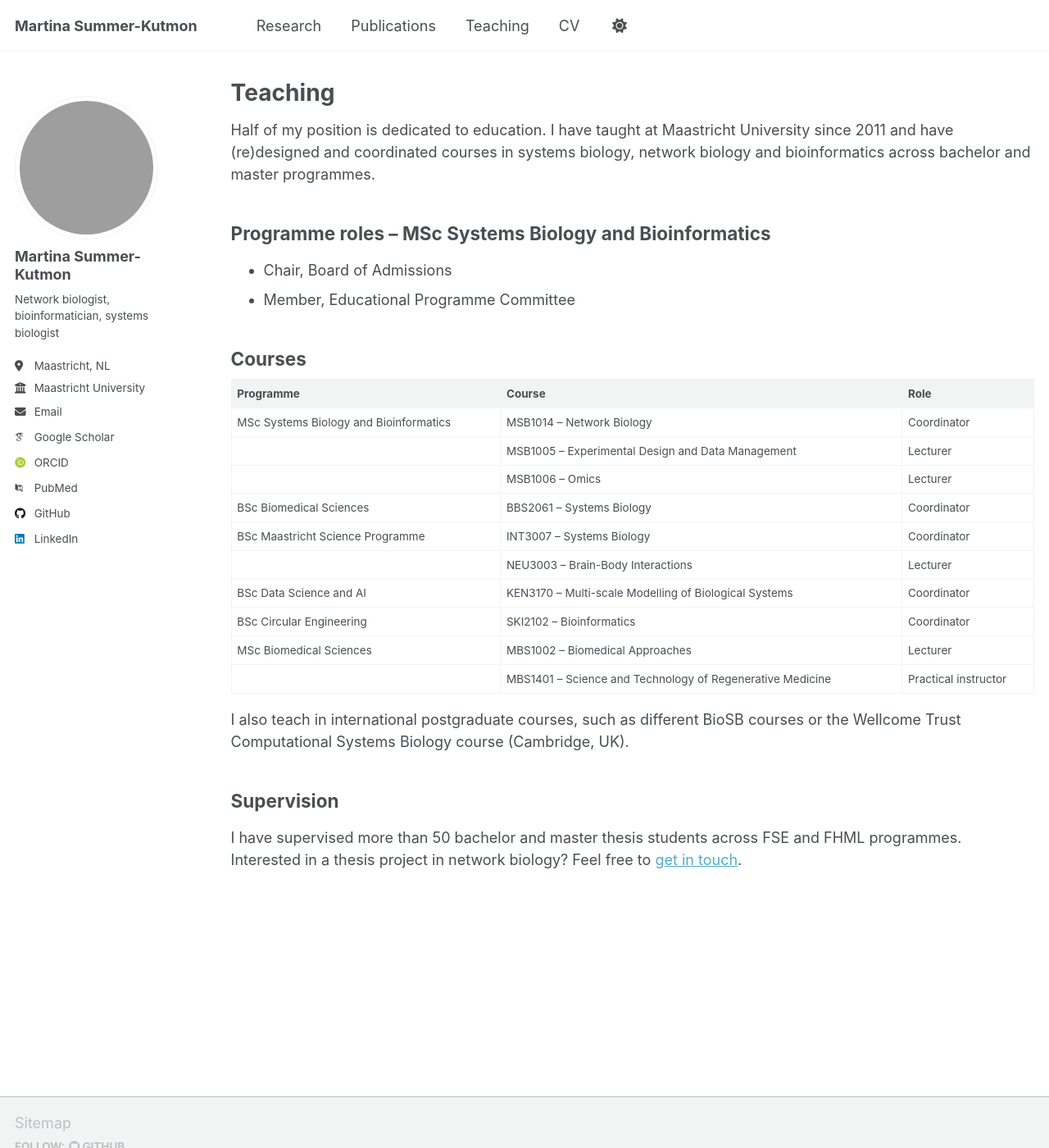
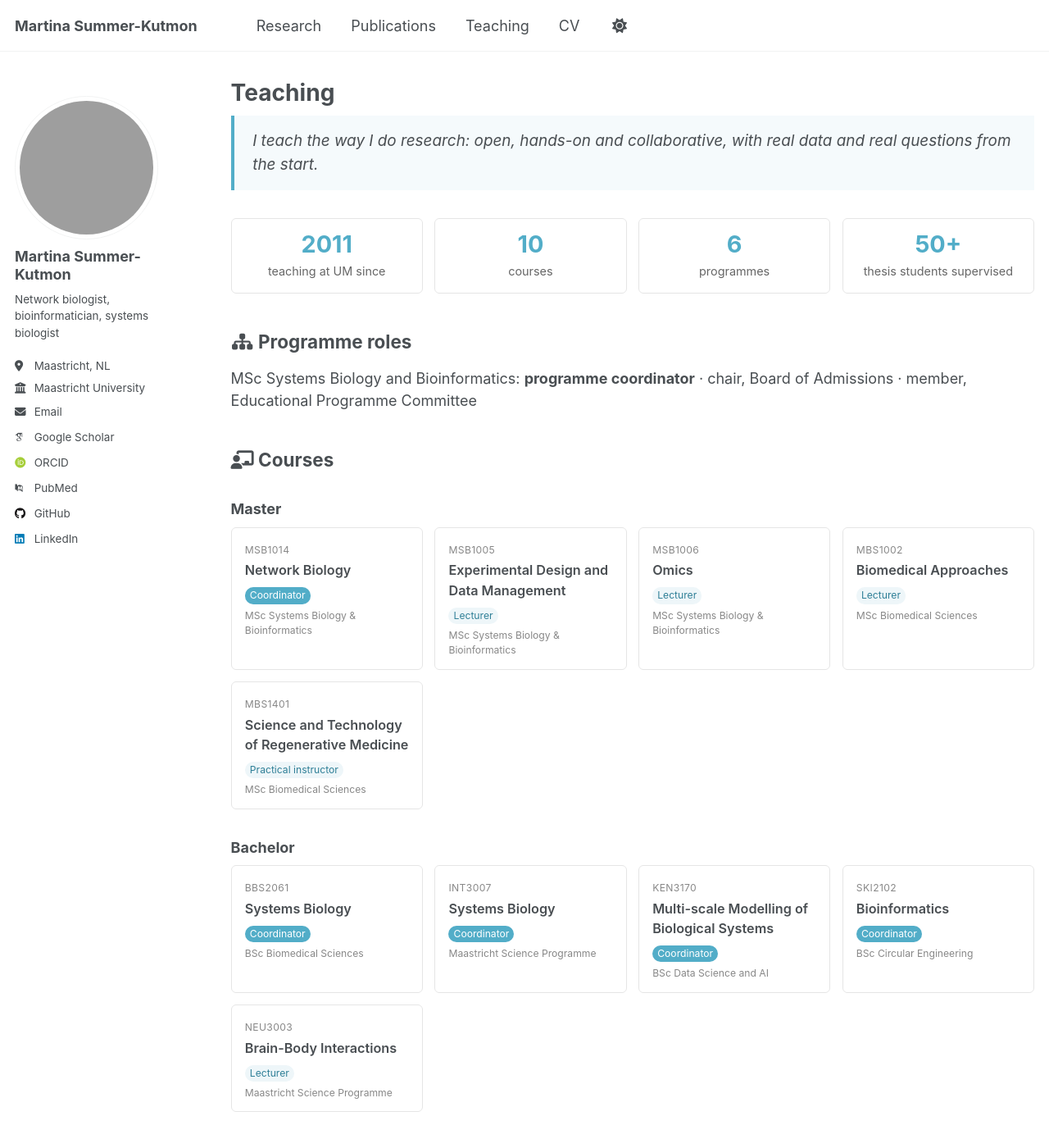
Before and after one commit to mkutmon/mkutmon.github.io, a Jekyll site: the page built from _pages/teaching.md, in a window 1280 px wide and 1400 px high. Shown: the whole window at 82% size. Built offline with Jekyll 4.4.1, drawn with Linux system fonts in a browser that asks for light colours; some web fonts are replaced; a script that is not in the unit is left out; some of the changed text lies outside the part shown; grey boxes are pictures that could not be loaded.

Commit message:
Update teaching.md

```diff
--- a/_pages/teaching.md
+++ b/_pages/teaching.md
@@ -5,30 +5,57 @@ permalink: /teaching/
 author_profile: true
 ---
 
-Half of my position is dedicated to education. I have taught at Maastricht University since 2011 and have (re)designed and coordinated courses in systems biology, network biology and bioinformatics across bachelor and master programmes.
+<style>
+  .t-quote { margin: 0.5em 0 1.8em; padding: 0.9em 1.2em; border-left: 4px solid #52adc8; background: #f5fafc; font-size: 1.05em; font-style: italic; }
+  .t-stats { display: flex; flex-wrap: wrap; gap: 0.8em; margin: 0 0 1.8em; }
+  .t-stat { flex: 1 1 120px; text-align: center; padding: 0.8em 0.5em; border: 1px solid #e5e5e5; border-radius: 6px; }
+  .t-stat b { display: block; font-size: 1.6em; color: #52adc8; line-height: 1.2; }
+  .t-stat span { font-size: 0.8em; color: #666; }
+  .t-grid { display: grid; grid-template-columns: repeat(auto-fill, minmax(220px, 1fr)); gap: 0.8em; margin: 0.6em 0 1.8em; }
+  .t-card { padding: 0.8em 1em; border: 1px solid #e5e5e5; border-radius: 6px; font-size: 0.9em; }
+  .t-card .code { font-size: 0.75em; color: #888; letter-spacing: 0.03em; }
+  .t-card .name { font-weight: 600; display: block; margin: 0.15em 0 0.3em; }
+  .t-card .role { display: inline-block; font-size: 0.75em; padding: 0.1em 0.5em; border-radius: 10px; background: #eef6f9; color: #2f7f97; }
+  .t-card .role.coord { background: #52adc8; color: #fff; }
+  .t-card .prog { display: block; font-size: 0.75em; color: #888; margin-top: 0.4em; }
+</style>
 
-## Programme roles – MSc Systems Biology and Bioinformatics
+<blockquote class="t-quote">
+  I teach the way I do research: open, hands-on and collaborative, with real data and real questions from the start.
+</blockquote>
 
-- Chair, Board of Admissions
-- Member, Educational Programme Committee
+<div class="t-stats">
+  <div class="t-stat"><b>2011</b><span>teaching at UM since</span></div>
+  <div class="t-stat"><b>10</b><span>courses</span></div>
+  <div class="t-stat"><b>6</b><span>programmes</span></div>
+  <div class="t-stat"><b>50+</b><span>thesis students supervised</span></div>
+</div>
 
-## Courses
+<h2><i class="fas fa-fw fa-sitemap" aria-hidden="true"></i> Programme roles</h2>
+<p>MSc Systems Biology and Bioinformatics: <strong>programme coordinator</strong> · chair, Board of Admissions · member, Educational Programme Committee</p>
 
-| Programme | Course | Role |
-|-----------|--------|------|
-| MSc Systems Biology and Bioinformatics | MSB1014 – Network Biology | Coordinator |
-| | MSB1005 – Experimental Design and Data Management | Lecturer |
-| | MSB1006 – Omics | Lecturer |
-| BSc Biomedical Sciences | BBS2061 – Systems Biology | Coordinator |
-| BSc Maastricht Science Programme | INT3007 – Systems Biology | Coordinator |
-| | NEU3003 – Brain-Body Interactions | Lecturer |
-| BSc Data Science and AI | KEN3170 – Multi-scale Modelling of Biological Systems | Coordinator |
-| BSc Circular Engineering | SKI2102 – Bioinformatics | Coordinator |
-| MSc Biomedical Sciences | MBS1002 – Biomedical Approaches | Lecturer |
-| | MBS1401 – Science and Technology of Regenerative Medicine | Practical instructor |
+<h2><i class="fas fa-fw fa-chalkboard-teacher" aria-hidden="true"></i> Courses</h2>
 
-I also teach in international postgraduate courses, such as different BioSB courses or the Wellcome Trust Computational Systems Biology course (Cambridge, UK).
+<h3>Master</h3>
+<div class="t-grid">
+  <div class="t-card"><span class="code">MSB1014</span><span class="name">Network Biology</span><span class="role coord">Coordinator</span><span class="prog">MSc Systems Biology &amp; Bioinformatics</span></div>
+  <div class="t-card"><span class="code">MSB1005</span><span class="name">Experimental Design and Data Management</span><span class="role">Lecturer</span><span class="prog">MSc Systems Biology &amp; Bioinformatics</span></div>
+  <div class="t-card"><span class="code">MSB1006</span><span class="name">Omics</span><span class="role">Lecturer</span><span class="prog">MSc Systems Biology &amp; Bioinformatics</span></div>
+  <div class="t-card"><span class="code">MBS1002</span><span class="name">Biomedical Approaches</span><span class="role">Lecturer</span><span class="prog">MSc Biomedical Sciences</span></div>
+  <div class="t-card"><span class="code">MBS1401</span><span class="name">Science and Technology of Regenerative Medicine</span><span class="role">Practical instructor</span><span class="prog">MSc Biomedical Sciences</span></div>
+</div>
 
-## Supervision
+<h3>Bachelor</h3>
+<div class="t-grid">
+  <div class="t-card"><span class="code">BBS2061</span><span class="name">Systems Biology</span><span class="role coord">Coordinator</span><span class="prog">BSc Biomedical Sciences</span></div>
+  <div class="t-card"><span class="code">INT3007</span><span class="name">Systems Biology</span><span class="role coord">Coordinator</span><span class="prog">Maastricht Science Programme</span></div>
+  <div class="t-card"><span class="code">KEN3170</span><span class="name">Multi-scale Modelling of Biological Systems</span><span class="role coord">Coordinator</span><span class="prog">BSc Data Science and AI</span></div>
+  <div class="t-card"><span class="code">SKI2102</span><span class="name">Bioinformatics</span><span class="role coord">Coordinator</span><span class="prog">BSc Circular Engineering</span></div>
+  <div class="t-card"><span class="code">NEU3003</span><span class="name">Brain-Body Interactions</span><span class="role">Lecturer</span><span class="prog">Maastricht Science Programme</span></div>
+</div>
 
-I have supervised more than 50 bachelor and master thesis students across FSE and FHML programmes. Interested in a thesis project in network biology? Feel free to [get in touch](mailto:martina.kutmon@maastrichtuniversity.nl).
+<h2><i class="fas fa-fw fa-globe-europe" aria-hidden="true"></i> International teaching</h2>
+<p>Invited teacher in international postgraduate courses, such as the Wellcome Trust Computational Systems Biology course (Cambridge, UK).</p>
+
+<h2><i class="fas fa-fw fa-user-graduate" aria-hidden="true"></i> Supervision</h2>
+<p>I have supervised more than 50 bachelor and master thesis students across FSE and FHML programmes. Interested in a thesis project in network biology? <a href="mailto:martina.kutmon@maastrichtuniversity.nl">Get in touch</a>.</p>
```
